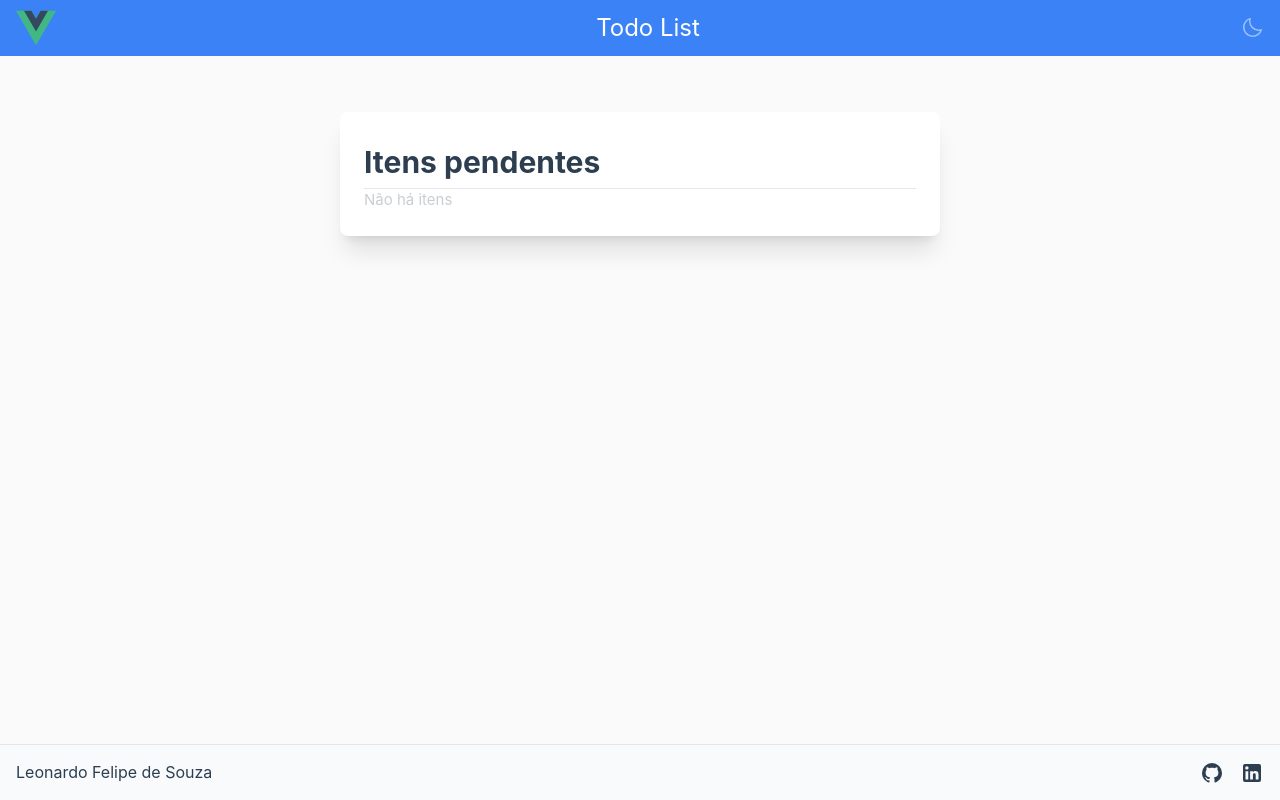
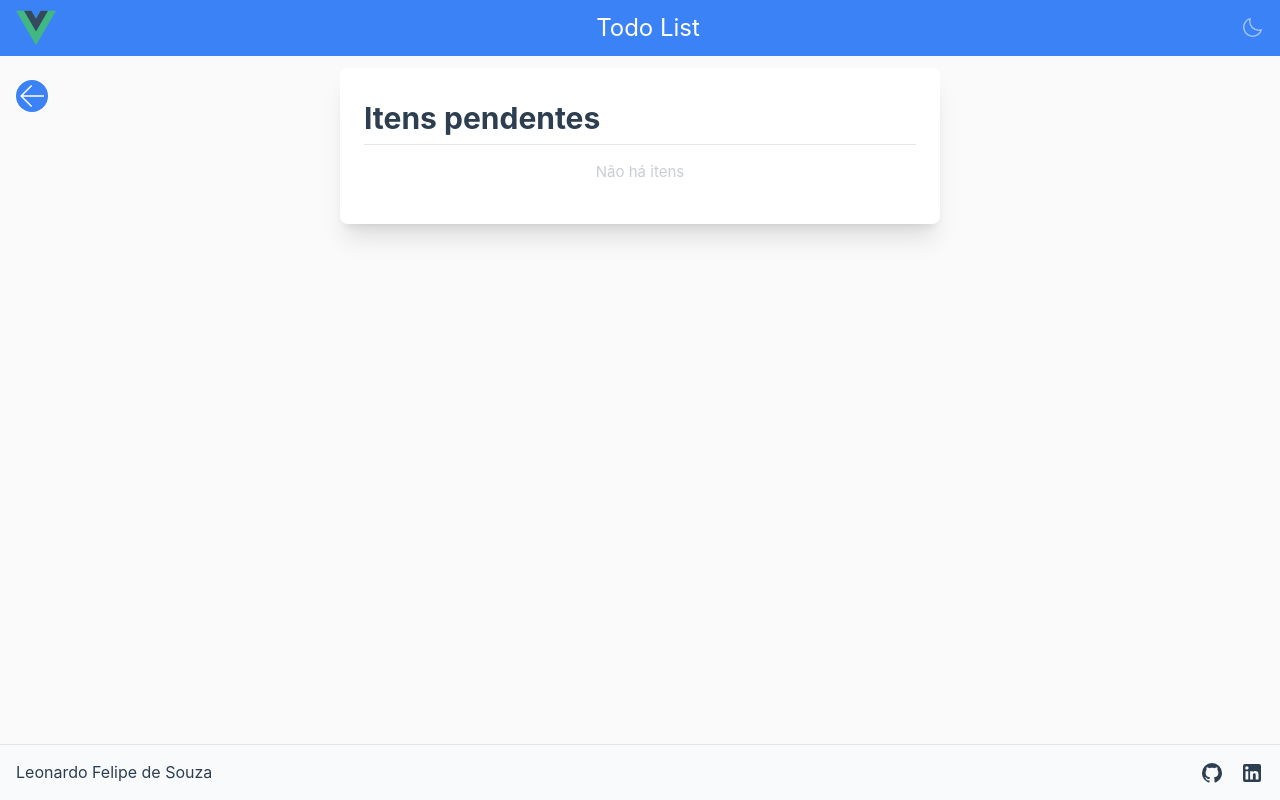
Before and after one commit to LeoSouza221/todo-list-vue3, a Vue app: page /todo-list in a window 1280 px wide. Built offline with nearby package versions, Linux system fonts and the light colour scheme.

Commit message:
chore: improvements

```diff
--- a/src/assets/main.css
+++ b/src/assets/main.css
@@ -30,7 +30,7 @@
 }
 
 .container-height {
-  min-height: calc(100vh - 7rem);
+  min-height: calc(100vh - 3.5rem);
   padding: 3.5rem 1rem;
 }
 
--- a/src/components/ListTodoItems.vue
+++ b/src/components/ListTodoItems.vue
@@ -86,7 +86,7 @@
     </div>
   </TransitionGroup>
 
-  <div v-else class="text-center opacity-25">
+  <div v-else class="w-full text-center opacity-25 p-4">
     <p>Não há itens</p>
   </div>
 
--- /dev/null
+++ b/src/components/icons/IconBack.vue
@@ -0,0 +1,5 @@
+<template>
+  <svg xmlns="http://www.w3.org/2000/svg" width="24px" height="24px" viewBox="0 0 2048 2048">
+    <path fill="currentColor" d="M2048 1088H250l787 787l-90 90L6 1024L947 83l90 90l-787 787h1798v128z"/>
+  </svg>
+</template>
--- a/src/views/TodoList.vue
+++ b/src/views/TodoList.vue
@@ -3,9 +3,10 @@
   import { useRoute } from 'vue-router'
   import { useTodo } from '@/utils/composables/todoComposable'
   import ListTodoItems from '@/components/ListTodoItems.vue'
+  import IconBack from '@/components/icons/IconBack.vue'
 
   const isConclude = ref(false)
-  const { todoItems } = useTodo()
+  const { todoItems, concludeItems } = useTodo()
   const route = useRoute()
 
   onMounted(() => {
@@ -16,14 +17,20 @@
 </script>
 
 <template>
-  <div class="container-height dark:text-white">
+  <div class="py-3 dark:text-white">
+    <div class="py-3 md:absolute">
+      <button class="bg-blue-500 hover:bg-blue-700 text-white font-bold p-1 rounded-full" @click="$router.go(-1)">
+        <IconBack />
+      </button>
+    </div>
     <div class="flex justify-center">
       <div class="card max-w-[600px] w-[600px] dark:bg-slate-700 dark:text-white">
         <h1 class="text-3xl font-bold py-2">Itens {{ isConclude ? 'concluídos' : 'pendentes' }}</h1>
         <div class="border-b">
         </div>
         <div class="flex">
-          <ListTodoItems v-model="todoItems" :is-conclude="isConclude" />
+          <ListTodoItems v-if="isConclude" v-model="concludeItems" :is-conclude="isConclude" />
+          <ListTodoItems v-else v-model="todoItems" />
         </div>
       </div>
     </div>
```
